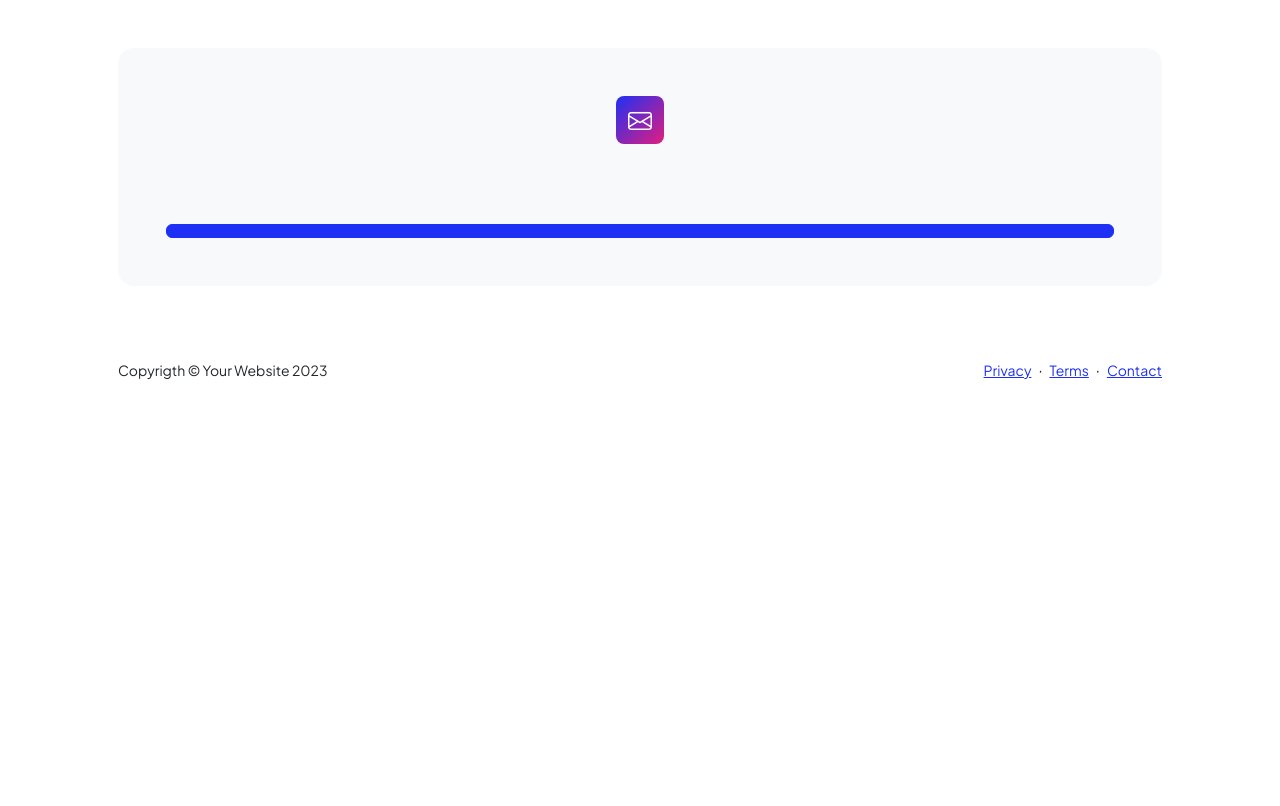
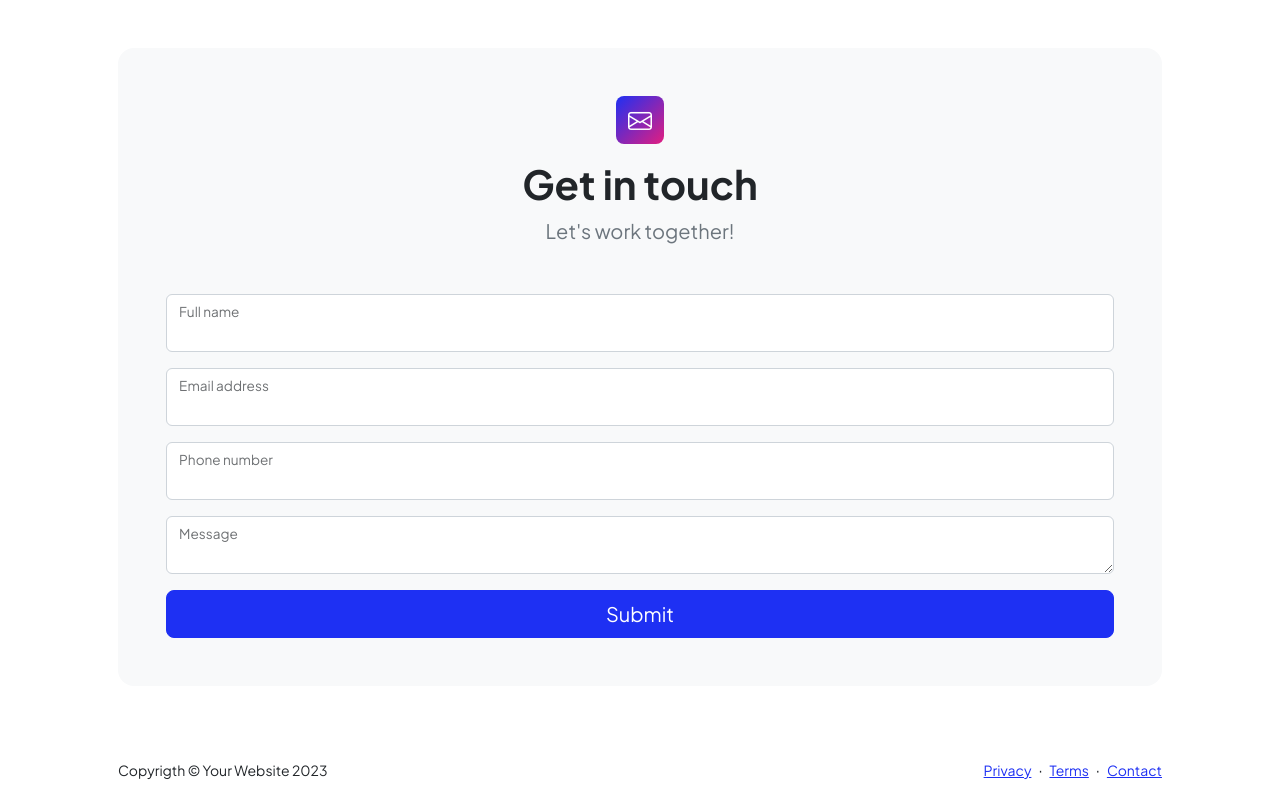
Before and after one commit to servet0/Portfolio_Website_Django, a Django app: page /iletisim in a window 1280 px wide. Shown: the part 72-878 px from the top of the page. Before the commit the page ends 452 px from the top, so only its background shows below. Run offline with Django 5.2, Linux system fonts and the light colour scheme; data comes from the database, SQL or seed files in the repository; both versions use the stored data as it was before the commit; some libraries are stand-ins or nearby versions.

Commit message:
Contact modeli oluşturuldu

```diff
--- a/portfolio_con/base/admin.py
+++ b/portfolio_con/base/admin.py
@@ -1,5 +1,5 @@
 from django.contrib import admin
-from .models import Navbar, Main, About, SocialMedia, Footer, Projects, Resume, Experience, Education, Skills, Language, Contact, ContactTitle
+from .models import Navbar, Main, About, SocialMedia, Footer, Projects, Resume, Experience, Education, Skills, Language, Contact
 
 admin.site.register(Navbar)
 admin.site.register(Main)
@@ -13,6 +13,5 @@ admin.site.register(Education)
 admin.site.register(Skills)
 admin.site.register(Language)
 admin.site.register(Contact)
-admin.site.register(ContactTitle)
 
 # Register your models here.
--- a/portfolio_con/base/models.py
+++ b/portfolio_con/base/models.py
@@ -147,14 +147,6 @@ class Contact(models.Model):
         verbose_name = ("Contact")
         verbose_name_plural = ("İletişim")
 
-class ContactTitle(models.Model):
-    title = models.CharField(max_length=300, null=True, blank=True)
-
-    date = models.DateTimeField(auto_now=True)
-
-    class Meta:
-        verbose_name = ("ContactTitle")
-        verbose_name_plural = ("İletişim sayfasındaki yazı")
 
 
 
--- a/portfolio_con/base/templates/base/contact.html
+++ b/portfolio_con/base/templates/base/contact.html
@@ -1,56 +1,56 @@
 {% extends 'main.html' %}
 {% block content %}
 {% load static %}
+{% load form_tags %}
+
 <!-- Page content-->
 <section class="py-5">
     <div class="container px-5">
         <!-- Contact form-->
         <div class="bg-light rounded-4 py-5 px-4 px-md-5">
             <div class="text-center mb-5">
-                            <div class="feature bg-primary bg-gradient-primary-to-secondary text-white rounded-3 mb-3"><i class="bi bi-envelope"></i></div>
-                            <h1 class="fw-bolder">{{title.contactTitles}}</h1>
+                <div class="feature bg-primary bg-gradient-primary-to-secondary text-white rounded-3 mb-3">
+                    <i class="bi bi-envelope"></i>
+                </div>
+                <h1 class="fw-bolder">Get in touch</h1>
+                <p class="lead fw-normal text-muted mb-0">Let's work together!</p>
             </div>
             <div class="row gx-5 justify-content-center">
                 <div class="col-lg-8 col-xl-6">
-                                <form class="form-wrapper" method="POST" action="{% url 'contact' %}">
+                    <form method="POST" action="{% url 'contact' %}">
                         {% csrf_token %}
                         <!-- Name input-->
                         <div class="form-floating mb-3">
-                                        {{ form.name }}
-                                        <label for="{{ form.name.id_for_label }}">{{ names.contactname }}</label>
+                            {{ form.name|add_class:"form-control" }}
+                            <label for="{{ form.name.id_for_label }}">Full name</label>
                             <div class="invalid-feedback" data-sb-feedback="name:required">A name is required.</div>
                         </div>
                         <!-- Email address input-->
                         <div class="form-floating mb-3">
-                                        {{ form.email }}
-                                        <label for="{{ form.email.id_for_label }}">{{ names.contactemail }}</label>
+                            {{ form.email|add_class:"form-control" }}
+                            <label for="{{ form.email.id_for_label }}">Email address</label>
                             <div class="invalid-feedback" data-sb-feedback="email:required">An email is required.</div>
                             <div class="invalid-feedback" data-sb-feedback="email:email">Email is not valid.</div>
                         </div>
                         <!-- Phone number input-->
                         <div class="form-floating mb-3">
-                                        {{ form.phone }}
-                                        <label for="{{ form.phone.id_for_label }}">{{ names.contactphone }}</label>
+                            {{ form.phone|add_class:"form-control" }}
+                            <label for="{{ form.phone.id_for_label }}">Phone number</label>
                             <div class="invalid-feedback" data-sb-feedback="phone:required">A phone number is required.</div>
-                                    </div>
-                                    <!-- Subject input-->
-                                    <div class="form-floating mb-3">
-                                        {{ form.subject }}
-                                        <label for="{{ form.subject.id_for_label }}">{{ names.contactsubject }}</label>
-                                        <div class="invalid-feedback" data-sb-feedback="subject:required">A subject is required.</div>
                         </div>
                         <!-- Message input-->
                         <div class="form-floating mb-3">
-                                        {{ form.message }}
-                                        <label for="{{ form.message.id_for_label }}">{{ names.contactmessage }}</label>
+                            {{ form.message|add_class:"form-control" }}
+                            <label for="{{ form.message.id_for_label }}">Message</label>
                             <div class="invalid-feedback" data-sb-feedback="message:required">A message is required.</div>
                         </div>
                         <!-- Submit Button-->
-                                    <div class="d-grid"><button type="submit" class="btn btn-primary">{{ names.contactsend }} <i class="fa fa-envelope-open-o"></i></button></div>
+                        <div class="d-grid">
+                            <button class="btn btn-primary btn-lg" type="submit">Submit</button>
+                        </div>
                     </form>
                 </div>
             </div>
-
         </div>
     </div>
 </section>
--- /dev/null
+++ b/portfolio_con/base/templatetags/form_tags.py
@@ -0,0 +1,11 @@
+# base/templatetags/form_tags.py
+from django import template
+from django.forms import BoundField
+
+register = template.Library()
+
+@register.filter(name='add_class')
+def add_class(field, css):
+    if isinstance(field, BoundField):
+        return field.as_widget(attrs={"class": css})
+    return field
--- a/portfolio_con/base/views.py
+++ b/portfolio_con/base/views.py
@@ -1,5 +1,5 @@
 from django.shortcuts import render, redirect
-from .models import Navbar, Main, About, SocialMedia, Footer, Projects, Resume, Experience, Education, Skills, Language, Contact, ContactTitle
+from .models import Navbar, Main, About, SocialMedia, Footer, Projects, Resume, Experience, Education, Skills, Language, Contact
 from .forms import ContactForm
 
 def home(request):
@@ -67,6 +67,7 @@ def resume(request):
 
     return render(request, 'base/resume.html', context)
 
+# views.py
 def contact(request):
     if request.method == 'POST':
         form = ContactForm(request.POST)
@@ -81,10 +82,9 @@ def contact(request):
     abouts = About.objects.all().order_by('date')
     socials = SocialMedia.objects.all().order_by('date')
     footers = Footer.objects.all().order_by('date')
-    contactTitles = ContactTitle.objects.first()
 
 
-    context = {'navbars':navbars, 'mains':mains, 'abouts':abouts, 'socials':socials, 'footers':footers, 'contactTitles': contactTitles}
+    context = {'form': form, 'navbars': navbars, 'mains': mains, 'abouts': abouts, 'socials': socials, 'footers': footers}
 
     return render(request, 'base/contact.html', context)
 
--- a/portfolio_con/portfolio/settings.py
+++ b/portfolio_con/portfolio/settings.py
@@ -39,7 +39,8 @@ INSTALLED_APPS = [
     'django.contrib.messages',
     'django.contrib.staticfiles',
     'base.apps.BaseConfig',
-    'ckeditor'
+    'ckeditor',
+    'base.templatetags',
 ]
 
 MIDDLEWARE = [
```
Also changed, not shown: portfolio_con/base/migrations/0022_delete_contacttitle.py (added), portfolio_con/base/templatetags/__init__.py (added), portfolio_con/db.sqlite3. Lines whose indentation alone changed are shown as unchanged.
